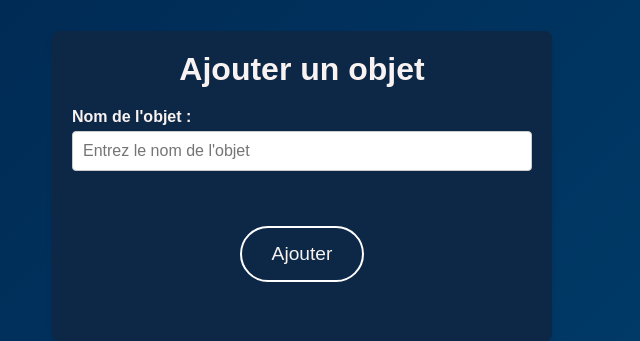
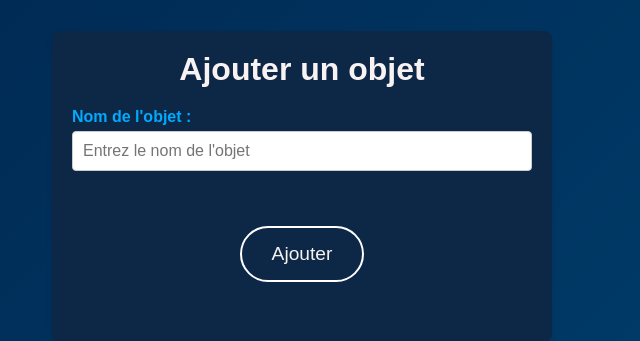
Before and after one commit to Megapixel-code/school-Django, a Django app: page /objets/ajouter_objet/1/ in a window 1280 px wide. Shown: the part 314-655 px from the top of the page, without its empty margins (338-978 px from the left). Run offline with Django 5.2, Linux system fonts and the light colour scheme; data comes from the database, SQL or seed files in the repository.

Commit message:
Update styles.css

```diff
--- a/assets/css/styles.css
+++ b/assets/css/styles.css
@@ -653,3 +653,7 @@ input[type="checkbox"] {
     margin-right: 8px;
     color: #00aaff;
   }
+
+  form label{
+    color: #00aaff;
+  }
```
